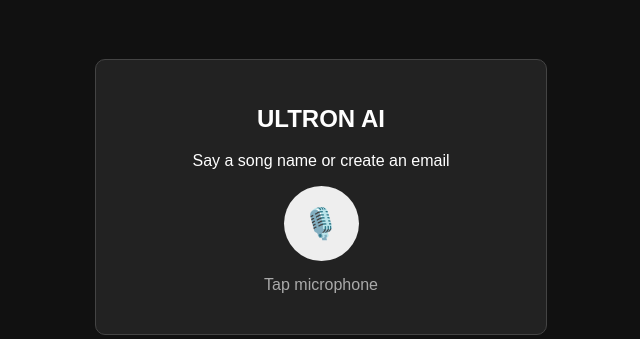
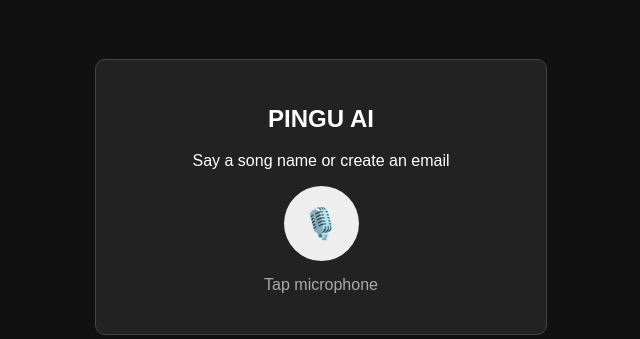
Before and after one commit to Naeem7-alt/Agent, a Flask app: page / in a window 1280 px wide. Shown: the part 203-542 px from the top of the page, without its empty margins (319-959 px from the left). Run offline with Flask 3, Linux system fonts and the light colour scheme.

Commit message:
Change heading from 'ULTRON AI' to 'PINGU AI'

```diff
--- a/app/templates/index.html
+++ b/app/templates/index.html
@@ -168,7 +168,7 @@ button.action{
 <div class="card">
 
 
-<h2>ULTRON AI</h2>
+<h2>PINGU AI</h2>
 
 
 <p>
```
